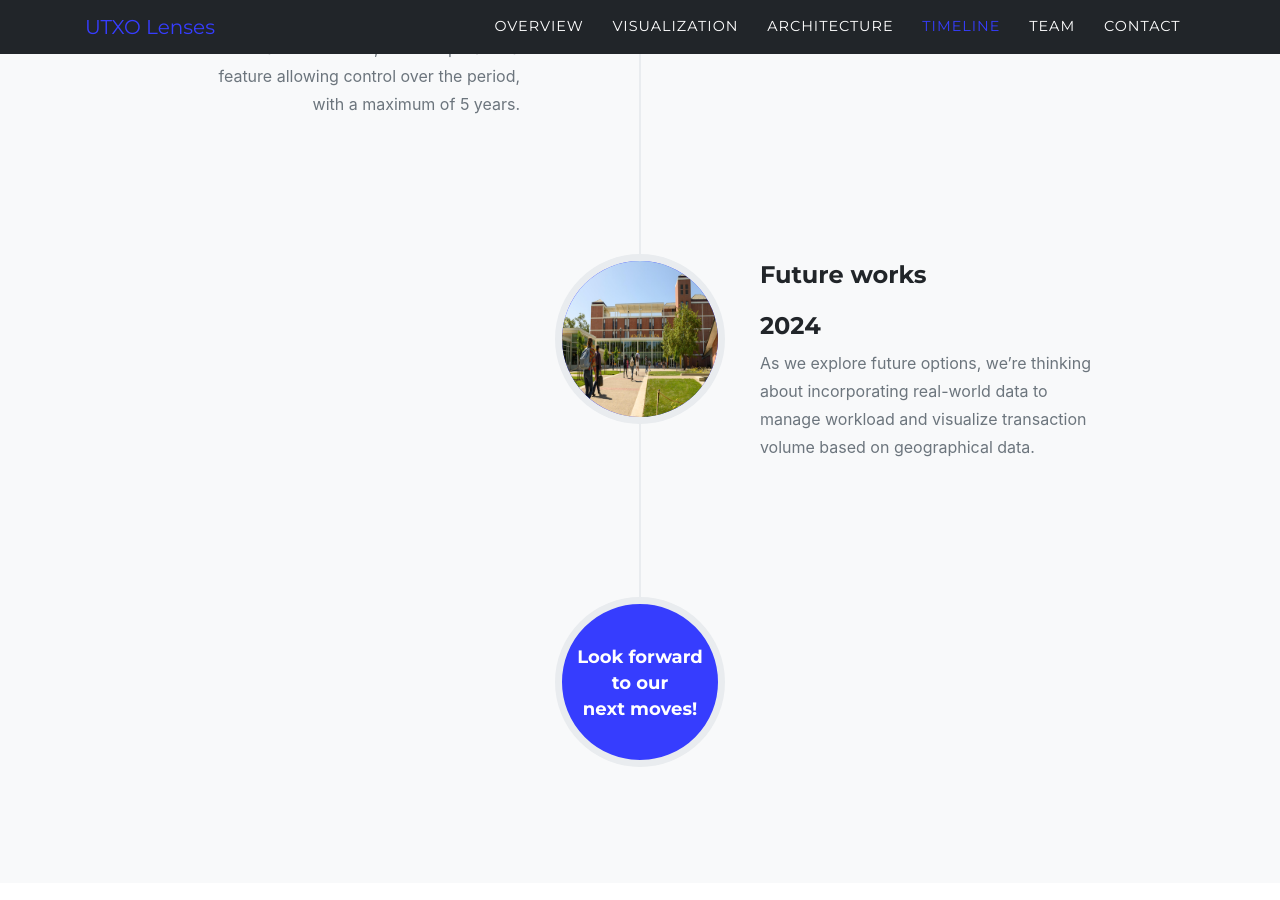
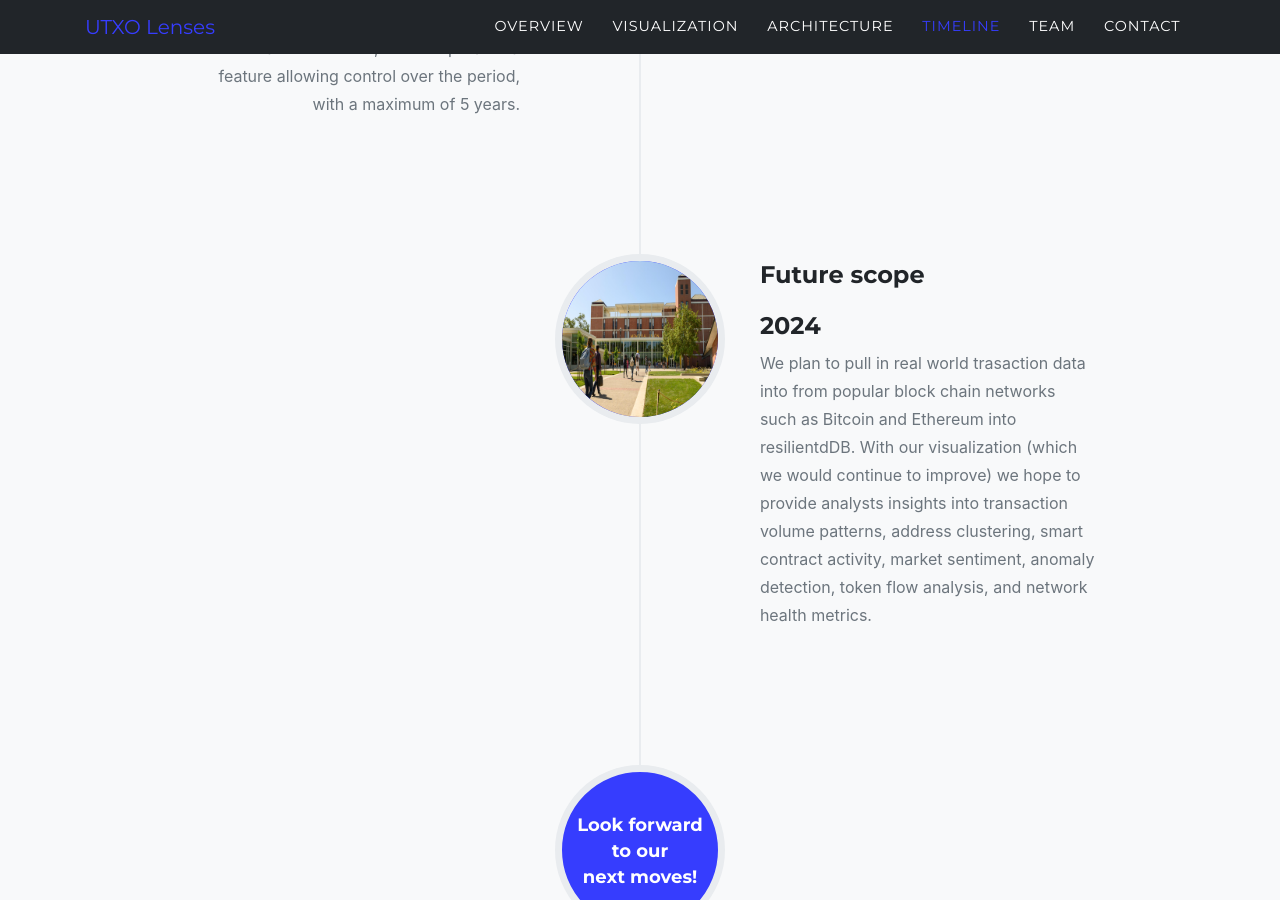
Before and after one commit to nikkileehn/nikkileehn.github.io, a Jekyll site: the page built from index.md, in a window 1280 px wide and 900 px high, scrolled down 5084 px. Built offline with Jekyll 4.4.1, drawn with Linux system fonts in a browser that asks for light colours; some web fonts are replaced.

Commit message:
Update sitetext.yml

```diff
--- a/_data/sitetext.yml
+++ b/_data/sitetext.yml
@@ -60,8 +60,8 @@ en: &DEFAULT_EN
         image: assets/img/timeline/3.png
         alt: image alt text
       - title: "2024"
-        year: "Future works"
-        desc: "As we explore future options, we're thinking about incorporating real-world data to manage workload and visualize transaction volume based on geographical data."
+        year: "Future scope"
+        desc: "We plan to pull in real world trasaction data into from popular block chain networks such as Bitcoin and Ethereum into resilientdDB. With our visualization (which we would continue to improve) we hope to provide analysts insights into transaction volume patterns, address clustering, smart contract activity, market sentiment, anomaly detection, token flow analysis, and network health metrics."
         image: assets/img/timeline/4.png
         alt:
         # you can enforce the alignment
```
